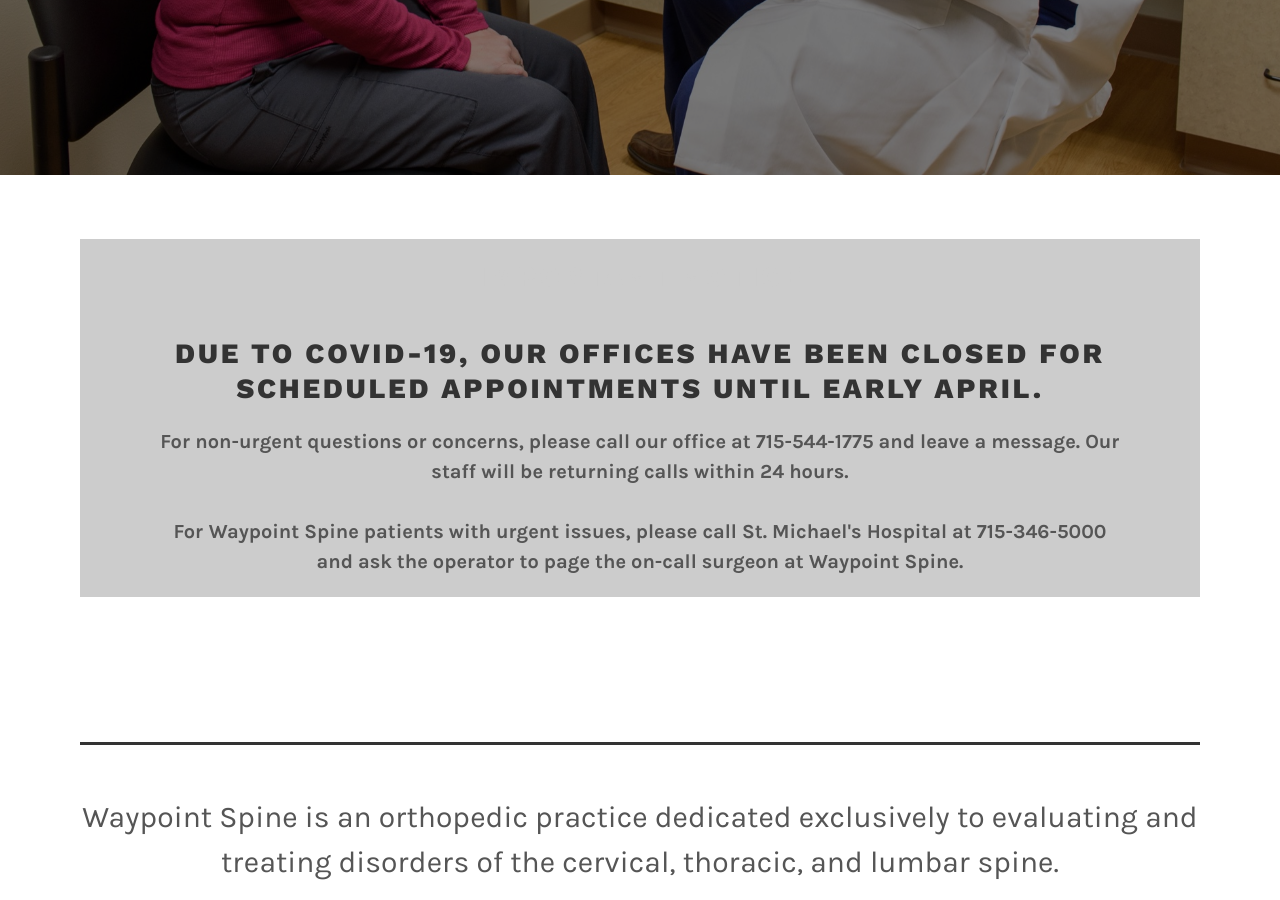
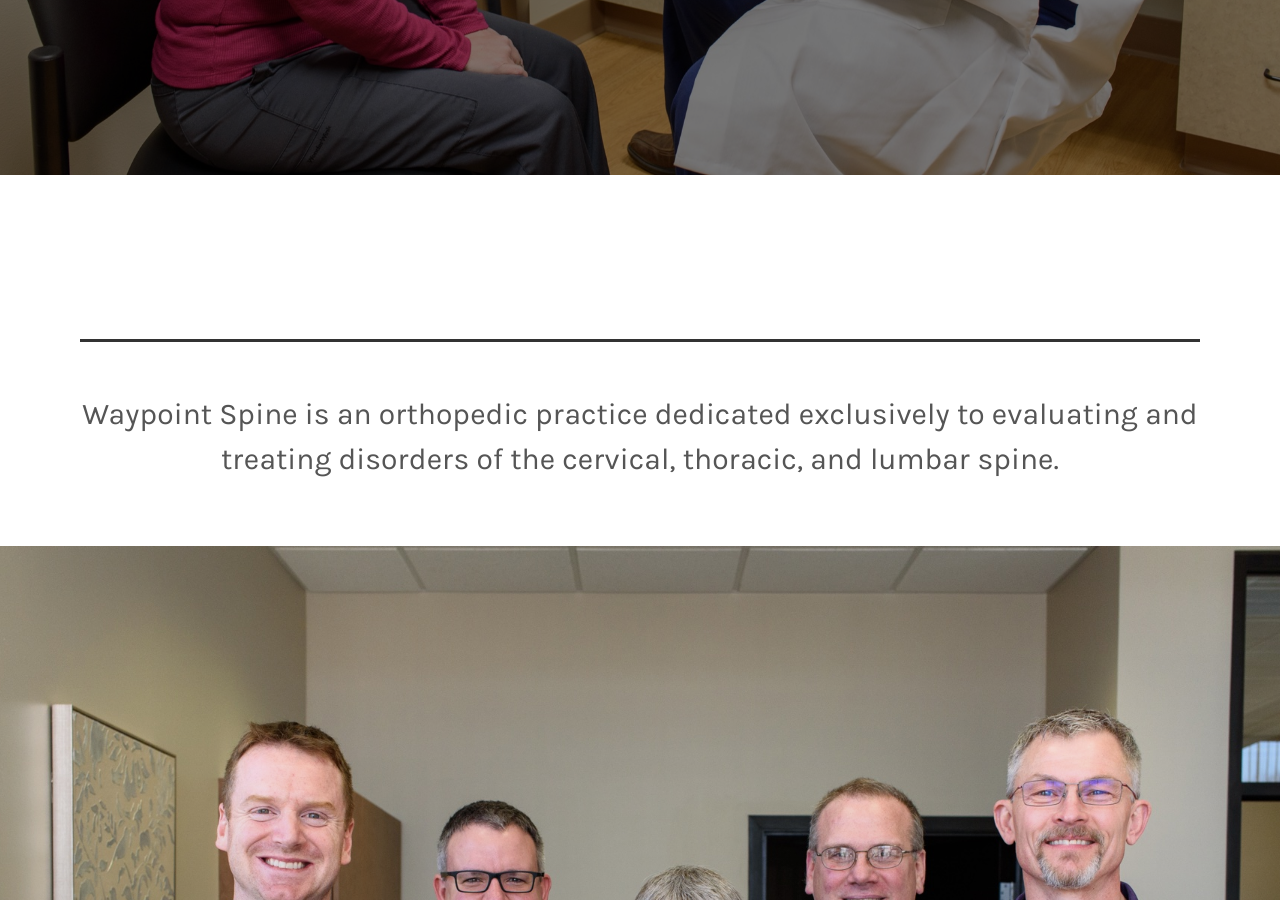
Before and after one commit to lfairchild/waypoint-spine, a Jekyll site: the page built from index.html, in a window 1280 px wide and 900 px high, scrolled down 728 px. Built offline with Jekyll 4.4.1, drawn with Linux system fonts in a browser that asks for light colours.

Commit message:
Update index.html

```diff
--- a/index.html
+++ b/index.html
@@ -7,13 +7,6 @@ description: Waypoint Spine is an orthopedic practice dedicated to evaluating an
 <div class="wrap">
   <article id="post-106" class="lodestar-intro post-106 page type-page status-publish has-post-thumbnail hentry" >
 	  <div class="entry-content">
-		  <div style="padding: 20px; background-color: #ccc;">
-		  <h2>IMPORTANT NOTICE</h2>
-		  <h3 style="font-size: 1.75rem;">Due to COVID-19, our offices have been closed for scheduled appointments until early April.</h3>
-			  <p style="padding: 0 5%; margin-top: 15px; font-size: 1.25rem;"><strong>For non-urgent questions or concerns, please call our office at 715-544-1775 and leave a message. Our staff will be returning calls within 24 hours.</strong></li>
-			  <p style="padding: 0 5%; font-size: 1.25rem;"><strong>For Waypoint Spine patients with urgent issues, please call St. Michael's Hospital at 715-346-5000 and ask the operator to page the on-call surgeon at Waypoint Spine.</strong></li>
-		  </div>
-		  </br>
       <p style="padding-top: 50px; border-top: 3px solid #333; margin-top: 100px;">Waypoint Spine is an orthopedic practice dedicated exclusively to evaluating and treating disorders of the cervical, thoracic, and lumbar spine.</p>
 	  </div>
 	</article><!-- #post-## -->
```
